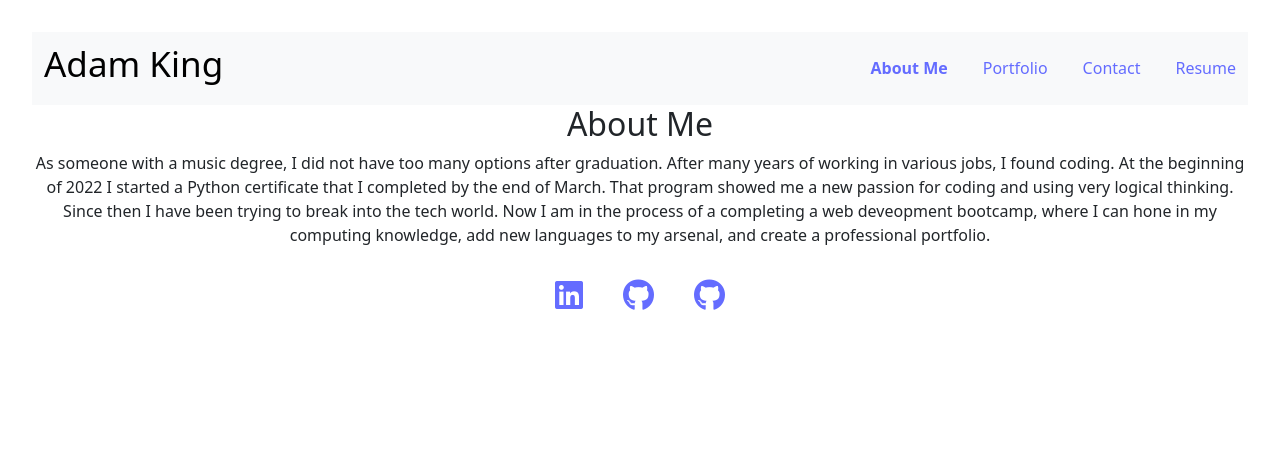
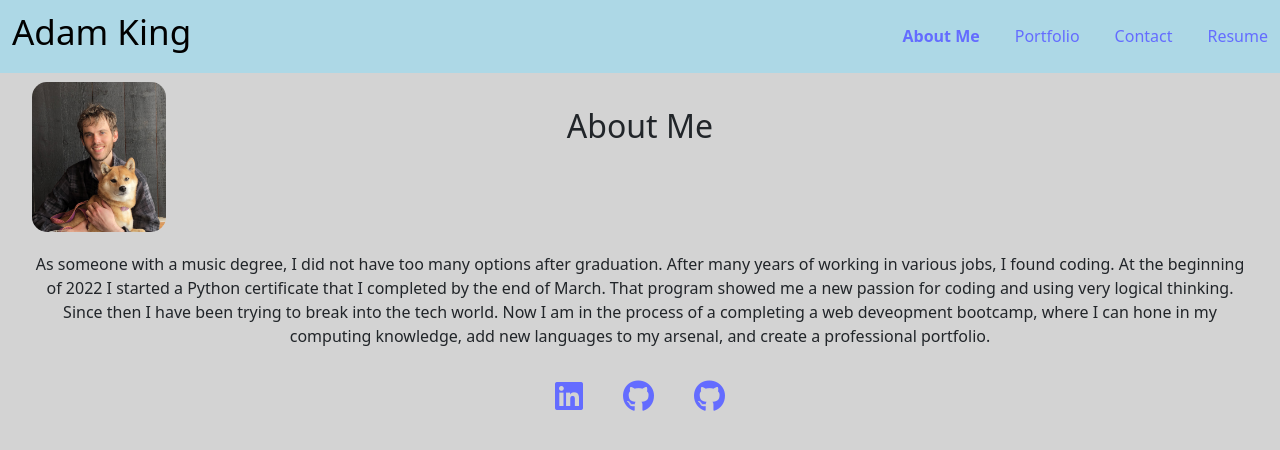
Before and after one commit to adaking1/my-portfolio-react, a React (Vite) app: page / in a window 1280 px wide. Shown: the top 450 px of the page. Built offline with nearby package versions, Linux system fonts and the light colour scheme.

Commit message:
added styles

```diff
--- a/src/App.css
+++ b/src/App.css
@@ -3,6 +3,7 @@
   padding: 2rem;
   text-align: center;
   width: 100%;
+  background-color:lightgray;
 }
 
 #projects {
@@ -50,3 +51,33 @@
 h1 {
   font-size: 35px;
 }
+
+h2 {
+  margin: 75px 0 35px 0;
+}
+
+#navbar {
+  width: 100%;
+  left: 0;
+  top: 0;
+  position: absolute;
+  margin-bottom: 20px;
+  background-color: lightblue;
+}
+
+#me {
+  height: 150px;
+  border-radius: 15px;
+  margin-top: 50px;
+}
+
+#aboutTitle {
+  display: flex;
+  flex-direction: row-reverse;
+  margin-right: 44%;
+  justify-content: space-between;
+}
+
+#aboutMe {
+  margin-top: 20px;
+}
--- a/src/components/UI/Header.jsx
+++ b/src/components/UI/Header.jsx
@@ -1,6 +1,6 @@
 export default function Nav({links}) {
     return (
-    <nav className="navbar navbar-expand-lg bg-body-tertiary">
+    <nav className="navbar navbar-expand-lg" id="navbar">
         <div className="container-fluid" id="bar">
             <a className="navbar-brand" href="/"><h1>Adam King</h1></a>
             <button className="navbar-toggler" type="button" data-bs-toggle="collapse" data-bs-target="#navbarNav" aria-controls="navbarNav" aria-expanded="false" aria-label="Toggle navigation">
--- a/src/pages/AboutMePage.jsx
+++ b/src/pages/AboutMePage.jsx
@@ -1,7 +1,12 @@
+import me from "../assets/images/me.jpg";
+
 export default function AboutMe() {
     return (
         <>
+        <div id="aboutTitle">
         <h2>About Me</h2>
+        <img src={me} id="me"></img>
+        </div>
         <div id="aboutMe">
             <p>
                 As someone with a music degree, I did not have too many options after graduation. After many years of
--- a/src/pages/PortfolioPage.jsx
+++ b/src/pages/PortfolioPage.jsx
@@ -1,5 +1,3 @@
-// import { useState, useEffect } from "react";
-// import { useParams, Link } from "react-router-dom";
 import Project from '../components/UI/Project';
 import techBlog from '../assets/images/techBlog.png';
 import socialNetwork from '../assets/images/socialNetwork.png';
```
Also changed, not shown: src/assets/images/me.jpg (added).
